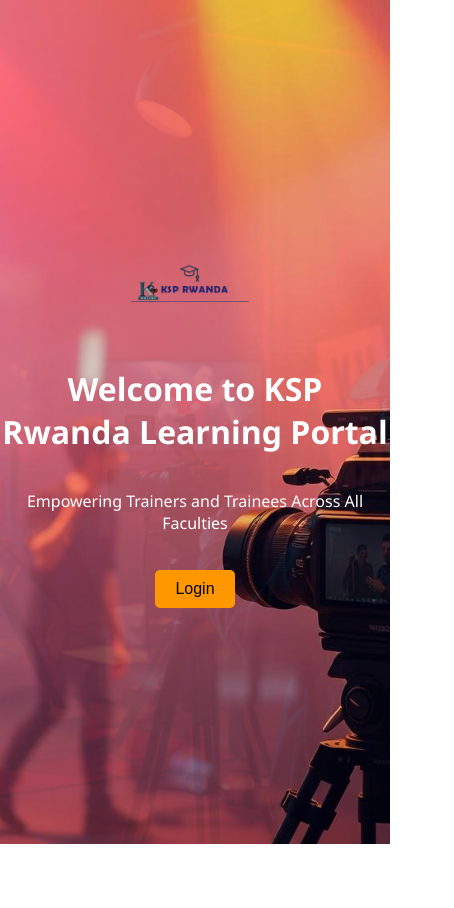
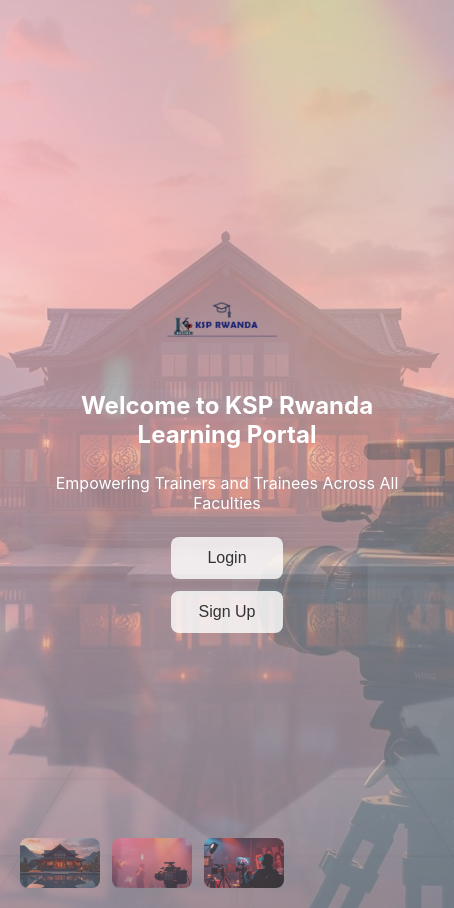
Before and after one commit to uwabatonadjibullah-hub/esomero, a React (Create React App) app: page / in a window 390 px wide. Shown: the whole page, 454 px wide, since content can reach past the window. Before the commit the page ends 844 px from the top, so only its background shows below. Built offline with nearby package versions, Linux system fonts and the light colour scheme.

Commit message:
Cinematic UX: refined welcome, styled login, added trainee signup prompt

```diff
--- a/src/pages/Login.jsx
+++ b/src/pages/Login.jsx
@@ -41,11 +41,30 @@
     <div className="login-container">
       <h2>Welcome Back 🎬</h2>
       <form onSubmit={handleLogin}>
-        <input type="email" placeholder="Email" value={email} onChange={e => setEmail(e.target.value)} required />
-        <input type="password" placeholder="Password" value={password} onChange={e => setPassword(e.target.value)} required />
+        <input
+          type="email"
+          placeholder="Email"
+          value={email}
+          onChange={e => setEmail(e.target.value)}
+          required
+        />
+        <input
+          type="password"
+          placeholder="Password"
+          value={password}
+          onChange={e => setPassword(e.target.value)}
+          required
+        />
         <button type="submit">Login</button>
         {error && <p className="error">{error}</p>}
       </form>
+
+      <div className="signup-prompt">
+        <p>If you are a trainee and have not yet created an account, please sign up!</p>
+        <button onClick={() => navigate('/signup')} className="signup-button">
+          Sign Up
+        </button>
+      </div>
     </div>
   );
 };
--- a/src/pages/Welcome.css
+++ b/src/pages/Welcome.css
@@ -1,37 +1,139 @@
+/* Base container */
 .welcome-container {
+  position: relative;
+  width: 100%;
   height: 100vh;
-  width: 100%;
-  background-size: cover;
-  background-position: center;
-  animation: slideshow 15s infinite;
+  overflow: hidden;
+  text-align: center;
+  color: white;
   display: flex;
   flex-direction: column;
   justify-content: center;
   align-items: center;
-  color: white;
-  text-align: center;
-  font-family: 'Segoe UI', sans-serif;
+  padding: 2rem;
+  z-index: 1;
 }
 
-.logo {
-  width: 150px;
-  margin-bottom: 20px;
+/* Parallax background */
+.background-layer.parallax {
+  background-image: url('../assets/BG1.jpg');
+  background-attachment: fixed;
+  background-size: cover;
+  background-position: center;
+  position: absolute;
+  width: 100%;
+  height: 100%;
+  z-index: 0;
+  opacity: 0.4;
 }
 
-button {
-  margin-top: 20px;
-  padding: 10px 20px;
-  background-color: #ff9800;
-  border: none;
-  border-radius: 5px;
-  font-size: 1rem;
-  cursor: pointer;
+/* Slideshow animation */
+.background-slideshow {
+  position: absolute;
+  top: 0;
+  left: 0;
+  width: 100%;
+  height: 100%;
+  animation: fade 15s infinite;
+  background-size: cover;
+  background-position: center;
+  z-index: 0;
+  opacity: 0.3;
 }
 
-/* Cinematic slideshow animation */
-@keyframes slideshow {
+@keyframes fade {
   0%   { background-image: url('../assets/BG1.jpg'); }
   33%  { background-image: url('../assets/BG2.jpg'); }
   66%  { background-image: url('../assets/BG3.jpg'); }
   100% { background-image: url('../assets/BG1.jpg'); }
 }
+
+/* Collage layout */
+.background-collage {
+  position: absolute;
+  bottom: 0;
+  left: 0;
+  display: flex;
+  gap: 12px;
+  padding: 20px;
+  z-index: 0;
+}
+
+.bg-img {
+  width: 100px;
+  height: 60px;
+  object-fit: cover;
+  border-radius: 8px;
+  opacity: 0.6;
+  transition: transform 0.3s ease, opacity 0.3s ease;
+}
+
+.bg-img:hover {
+  transform: scale(1.1);
+  opacity: 1;
+}
+
+/* Foreground elements */
+.logo {
+  width: 140px;
+  max-width: 90%;
+  margin-bottom: 1rem;
+  z-index: 2;
+}
+
+h1 {
+  font-size: 2rem;
+  margin-bottom: 0.5rem;
+  z-index: 2;
+}
+
+p {
+  font-size: 1.1rem;
+  margin-bottom: 1.5rem;
+  z-index: 2;
+}
+
+/* Button group */
+.button-group {
+  display: flex;
+  gap: 1rem;
+  justify-content: center;
+  z-index: 2;
+}
+
+.button-group button {
+  padding: 12px 28px;
+  font-size: 1rem;
+  background-color: #ffffffcc;
+  color: #333;
+  border: none;
+  border-radius: 8px;
+  cursor: pointer;
+  transition: background-color 0.3s ease, transform 0.2s ease;
+}
+
+.button-group button:hover {
+  background-color: #fff;
+  transform: translateY(-2px);
+}
+
+/* Responsive tweaks */
+@media (max-width: 600px) {
+  h1 {
+    font-size: 1.5rem;
+  }
+
+  p {
+    font-size: 1rem;
+  }
+
+  .button-group {
+    flex-direction: column;
+    gap: 0.75rem;
+  }
+
+  .bg-img {
+    width: 80px;
+    height: 50px;
+  }
+}
--- a/src/pages/Welcome.jsx
+++ b/src/pages/Welcome.jsx
@@ -8,10 +8,24 @@
 
   return (
     <div className="welcome-container">
+      {/* Background Layers */}
+      <div className="background-layer parallax"></div>
+      <div className="background-slideshow"></div>
+      <div className="background-collage">
+        <img src={require("../assets/BG1.jpg")} alt="BG1" className="bg-img img1" />
+        <img src={require("../assets/BG2.jpg")} alt="BG2" className="bg-img img2" />
+        <img src={require("../assets/BG3.jpg")} alt="BG3" className="bg-img img3" />
+      </div>
+
+      {/* Foreground Content */}
       <img src={Logo} alt="KSP Logo" className="logo" />
       <h1>Welcome to KSP Rwanda Learning Portal</h1>
       <p>Empowering Trainers and Trainees Across All Faculties</p>
-      <button onClick={() => navigate("/login")}>Login</button>
+
+      <div className="button-group">
+        <button onClick={() => navigate("/login")}>Login</button>
+        <button onClick={() => navigate("/signup")}>Sign Up</button>
+      </div>
     </div>
   );
 };
--- a/src/styles/Login.css
+++ b/src/styles/Login.css
@@ -1,36 +1,48 @@
+/* Container */
 .login-container {
-  max-width: 400px;
-  margin: 60px auto;
-  padding: 30px;
-  background: linear-gradient(to right, #fff3e0, #ffe0b2);
-  border-radius: 12px;
-  box-shadow: 0 8px 20px rgba(0, 0, 0, 0.1);
+  max-width: 420px;
+  margin: auto;
+  padding: 40px;
+  background-color: #0a0f2c; /* deep dark blue */
+  border-radius: 10px;
+  box-shadow: 0 0 20px rgba(0, 0, 0, 0.4);
+  text-align: center;
+  color: #ffffff;
   font-family: 'Segoe UI', sans-serif;
 }
 
+/* Heading */
 .login-container h2 {
-  text-align: center;
-  margin-bottom: 20px;
-  color: #e65100;
+  margin-bottom: 25px;
+  font-size: 1.8rem;
+  color: #ffffff;
+  letter-spacing: 1px;
 }
 
-.login-container form {
-  display: flex;
-  flex-direction: column;
+/* Inputs */
+.login-container input {
+  width: 100%;
+  padding: 12px;
+  margin: 12px 0;
+  border: 1px solid #1e2a5a; /* muted blue border */
+  border-radius: 6px;
+  background-color: #ffffff;
+  color: #000000;
+  font-size: 1rem;
+  transition: border-color 0.3s ease;
 }
 
-.login-container input {
-  margin-bottom: 15px;
-  padding: 10px;
-  border: 1px solid #ccc;
-  border-radius: 6px;
-  font-size: 14px;
+.login-container input:focus {
+  border-color: #007bff; /* vibrant blue */
+  outline: none;
 }
 
-.login-container button {
+/* Login Button */
+.login-container button[type="submit"] {
+  width: 100%;
   padding: 12px;
-  background-color: #e65100;
-  color: white;
+  background-color: #007bff; /* primary blue */
+  color: #ffffff;
   border: none;
   border-radius: 6px;
   font-weight: bold;
@@ -38,13 +50,42 @@
   transition: background-color 0.3s ease;
 }
 
-.login-container button:hover {
-  background-color: #bf360c;
+.login-container button[type="submit"]:hover {
+  background-color: #0056b3; /* darker blue */
 }
 
+/* Error Message */
 .error {
-  color: red;
-  font-size: 14px;
-  text-align: center;
+  color: #ff4d4d;
   margin-top: 10px;
+  font-size: 0.9rem;
 }
+
+/* Sign Up Prompt */
+.signup-prompt {
+  margin-top: 30px;
+  padding-top: 20px;
+  border-top: 1px solid #1e2a5a;
+}
+
+.signup-prompt p {
+  font-size: 0.95rem;
+  color: #c0c0c0; /* soft silver */
+  margin-bottom: 12px;
+}
+
+/* Sign Up Button */
+.signup-button {
+  background-color: #28a745; /* green accent */
+  color: #ffffff;
+  border: none;
+  padding: 10px 20px;
+  border-radius: 6px;
+  font-weight: bold;
+  cursor: pointer;
+  transition: background-color 0.3s ease;
+}
+
+.signup-button:hover {
+  background-color: #218838;
+}
```
